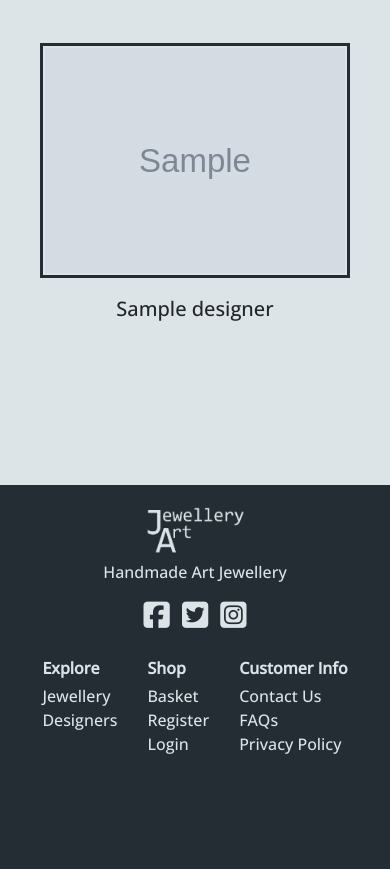
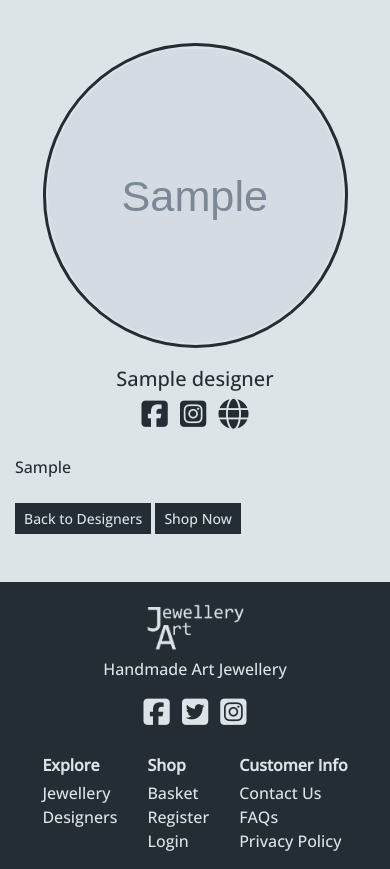
Before and after one commit to Stephanie-Ash/jewellery-art, a Django app: page /designers/1/ in a window 390 px wide. Shown: the part 72-941 px from the top of the page. Before the commit the page ends 826 px from the top, so only its background shows below. Run offline with Django 3.2, Linux system fonts and the light colour scheme; tables that the repository leaves empty hold one stand-in row (values such as "Sample post"); grey boxes marked "Sample" are stand-in pictures; some libraries are stand-ins or nearby versions.

Commit message:
Add designer_detail page content for small screens

```diff
--- a/designers/templates/designers/designer_detail.html
+++ b/designers/templates/designers/designer_detail.html
@@ -2,18 +2,59 @@
 
 {% block content %}
 <section class="container-fluid">
-    <div class="row justify-content-center mt-5 mb-3">
-        <div class="text-center col-12 col-sm-5 offset-sm-1 offset-md-0 col-md-auto">
-            <div class="detail-img-cont mx-auto">
+    <div class="row my-5">
+        <div class="col-10 mx-auto">
+            <div class="designer-img-cont mb-4">
                 {% if designer.image %}
-                <img class="img-fluid" src="{{ designer.image.url }}" alt="{{ designer.name }}">
+                <img class="designer-img" src="{{ designer.image.url }}" alt="{{ designer.name }}">
                 {% else %}
-                <img class="img-fluid" src="{{ MEDIA_URL }}no-image.png" alt="{{ designer.name }}">
+                <img class="designer-img" src="{{ MEDIA_URL }}no-image.png" alt="{{ designer.name }}">
                 {% endif %}
             </div>
         </div>
-        <div class="col-12 text-center text-sm-left col-sm-5 col-md-auto mt-4 my-sm-auto">
+        <div class="col-12 txt-drk text-center">
             <h3 class="det-product-name">{{ designer.name }}</h3>
+            <ul class="list-inline">
+                {% if designer.facebook_link %}
+                <li class="list-inline-item">
+                    <a class="content-link" target="_blank" rel="noopener" href="{{ designer.facebook_link }}"
+                        aria-label="Visit {{ designer.name }}'s Facebook Page (opens in a new tab)">
+                        <i class="fab fa-facebook-square social" aria-hidden="true"></i>
+                    </a>
+                </li>
+                {% endif %}
+                {% if designer.twitter_link %}
+                <li class="list-inline-item">
+                    <a class="content-link" target="_blank" rel="noopener" href="{{ designer.twitter_link }}"
+                        aria-label="Visit {{ designer.name }}'s Twitter Page (opens in a new tab)">
+                        <i class="fab fa-twitter-square social" aria-hidden="true"></i>
+                    </a>
+                </li>
+                {% endif %}
+                {% if designer.instagram_link %}
+                <li class="list-inline-item">
+                    <a class="content-link" target="_blank" rel="noopener" href="{{ designer.instagram_link }}"
+                        aria-label="Visit {{ designer.name }}'s Instagram Page (opens in a new tab)">
+                        <i class="fab fa-instagram-square social" aria-hidden="true"></i>
+                    </a>
+                </li>
+                {% endif %}
+                {% if designer.website_link %}
+                <li class="list-inline-item">
+                    <a class="content-link" target="_blank" rel="noopener" href="{{ designer.website_link }}"
+                        aria-label="Visit {{ designer.name }}'s Website (opens in a new tab)">
+                        <i class="fas fa-globe social" aria-hidden="true"></i>
+                    </a>
+                </li>
+                {% endif %}
+            </ul>
+        </div>
+        <div class="col-12 mb-4 txt-drk text-justify">
+            <p class="mb-0">{{ designer.introduction }}</p>
+        </div>
+        <div class="col-12">
+            <a href="{% url 'designers' %}" class="btn btn-sm btn-drk btn-sqr txt-lgt">Back to Designers</a>
+            <a href="{% url 'products' %}" class="btn btn-sm btn-drk btn-sqr txt-lgt">Shop Now</a>
         </div>
     </div>
 
--- a/static/css/base.css
+++ b/static/css/base.css
@@ -65,8 +65,16 @@ h4 {
     background-color: #242d33;
 }
 
+.btn-drk:hover {
+    color: #515c63;
+}
+
 .btn-grey {
     background-color: #515c63;
+}
+
+.btn-grey:hover {
+    color: #242d33;
 }
 
 .btn-sqr {
```
